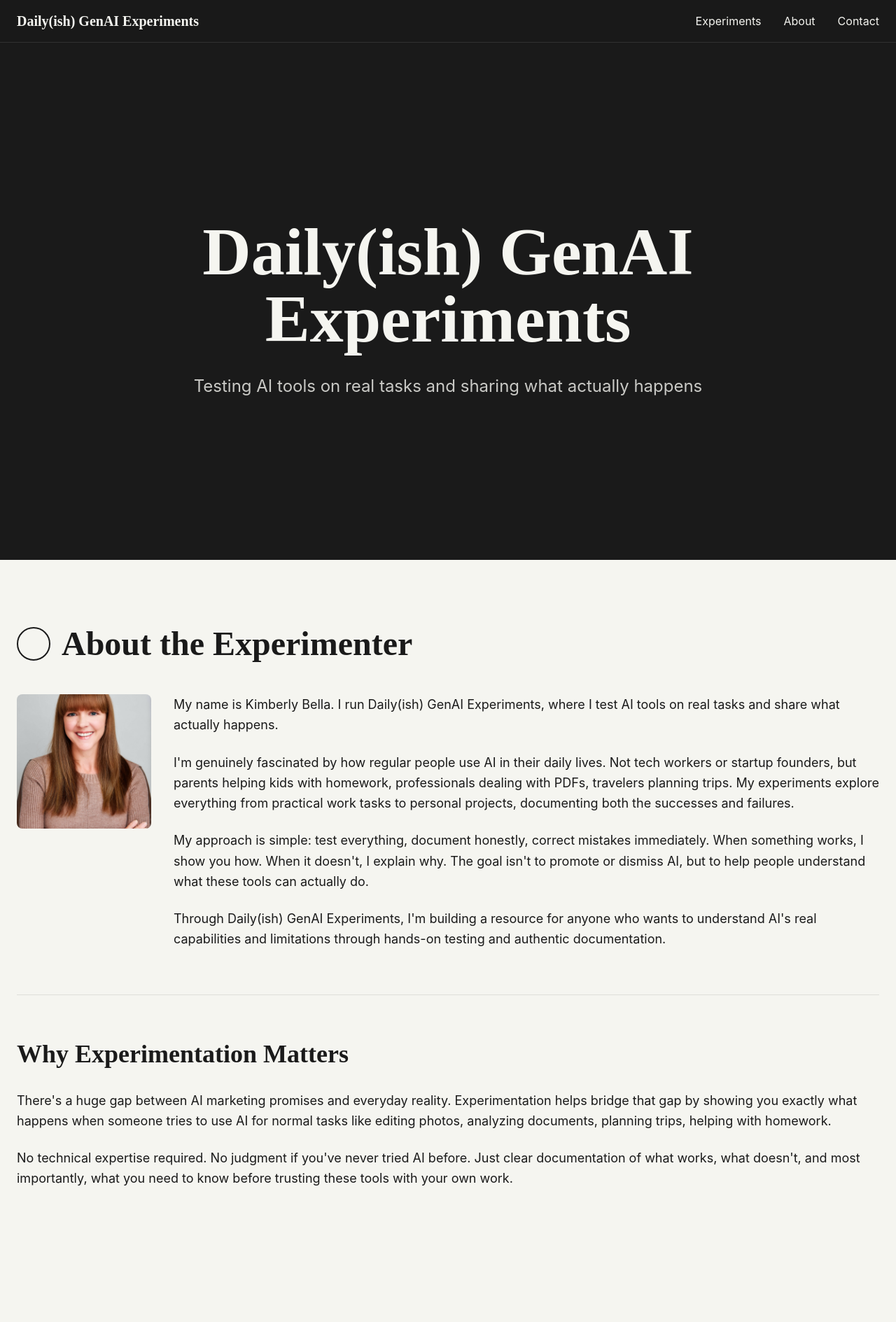
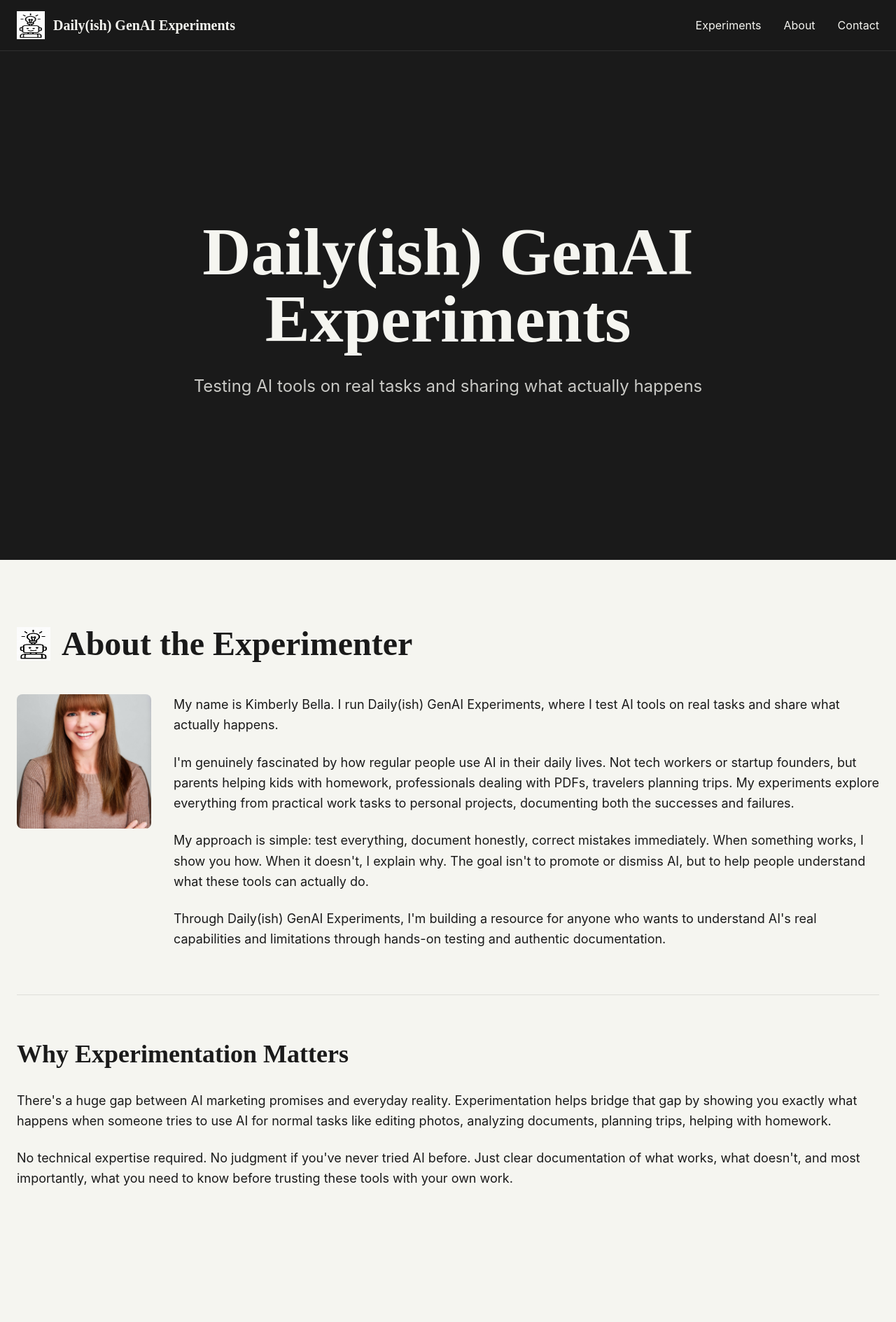
Before and after one commit to kimberlybella/dailyish-genai-experiments, a Next.js app: page / in a window 1280 px wide. Shown: the top 1889 px of the page at 70% size. Built offline with nearby package versions, Linux system fonts and the light colour scheme.

Commit message:
corrected capitalization on headshot and logo

```diff
--- a/components/About.tsx
+++ b/components/About.tsx
@@ -5,7 +5,7 @@ export default function About() {
     <section className="py-24 px-6 bg-light text-dark">
       <div className="max-w-7xl mx-auto">
         <div className="flex items-center gap-4 mb-12">
-          <div className="w-12 h-12 border-2 border-dark rounded-full"></div>
+          <img src="/images/logo.png" alt="" className="w-12 h-12" />
           <h2 className="text-4xl md:text-5xl font-serif font-semibold">
             About the Experimenter
           </h2>
@@ -14,7 +14,7 @@ export default function About() {
         <div className="flex flex-col md:flex-row gap-8 items-start">
           <div className="flex-shrink-0">
             <img
-              src="/images/headshot.jpg"
+              src="/images/Headshot.jpg"
               alt="Kimberly Bella"
               className="w-48 h-48 object-cover rounded-lg"
             />
--- a/components/Categories.tsx
+++ b/components/Categories.tsx
@@ -15,7 +15,7 @@ export default function Categories() {
     <section className="py-24 px-6 bg-light text-dark">
       <div className="max-w-7xl mx-auto">
         <div className="flex items-center gap-4 mb-12">
-          <div className="w-12 h-12 border-2 border-dark rounded-full"></div>
+          <img src="/images/logo.png" alt="" className="w-12 h-12" />
           <h2 className="text-3xl md:text-4xl font-serif font-semibold">
             Experiment Categories
           </h2>
--- a/components/Navigation.tsx
+++ b/components/Navigation.tsx
@@ -5,8 +5,9 @@ export default function Navigation() {
     <nav className="fixed top-0 left-0 right-0 z-50 bg-dark/95 backdrop-blur-sm border-b border-light/10">
       <div className="max-w-7xl mx-auto px-6 py-4">
         <div className="flex items-center justify-between">
-          <Link href="/" className="text-xl font-serif font-semibold">
-            Daily(ish) GenAI Experiments
+          <Link href="/" className="flex items-center gap-3 text-xl font-serif font-semibold hover:opacity-80 transition-opacity">
+            <img src="/images/logo.png" alt="Daily(ish) GenAI Experiments" className="w-10 h-10" />
+            <span>Daily(ish) GenAI Experiments</span>
           </Link>
           <div className="flex gap-8 items-center">
             <Link href="/experiments" className="hover:text-light/70 transition-colors">
```
